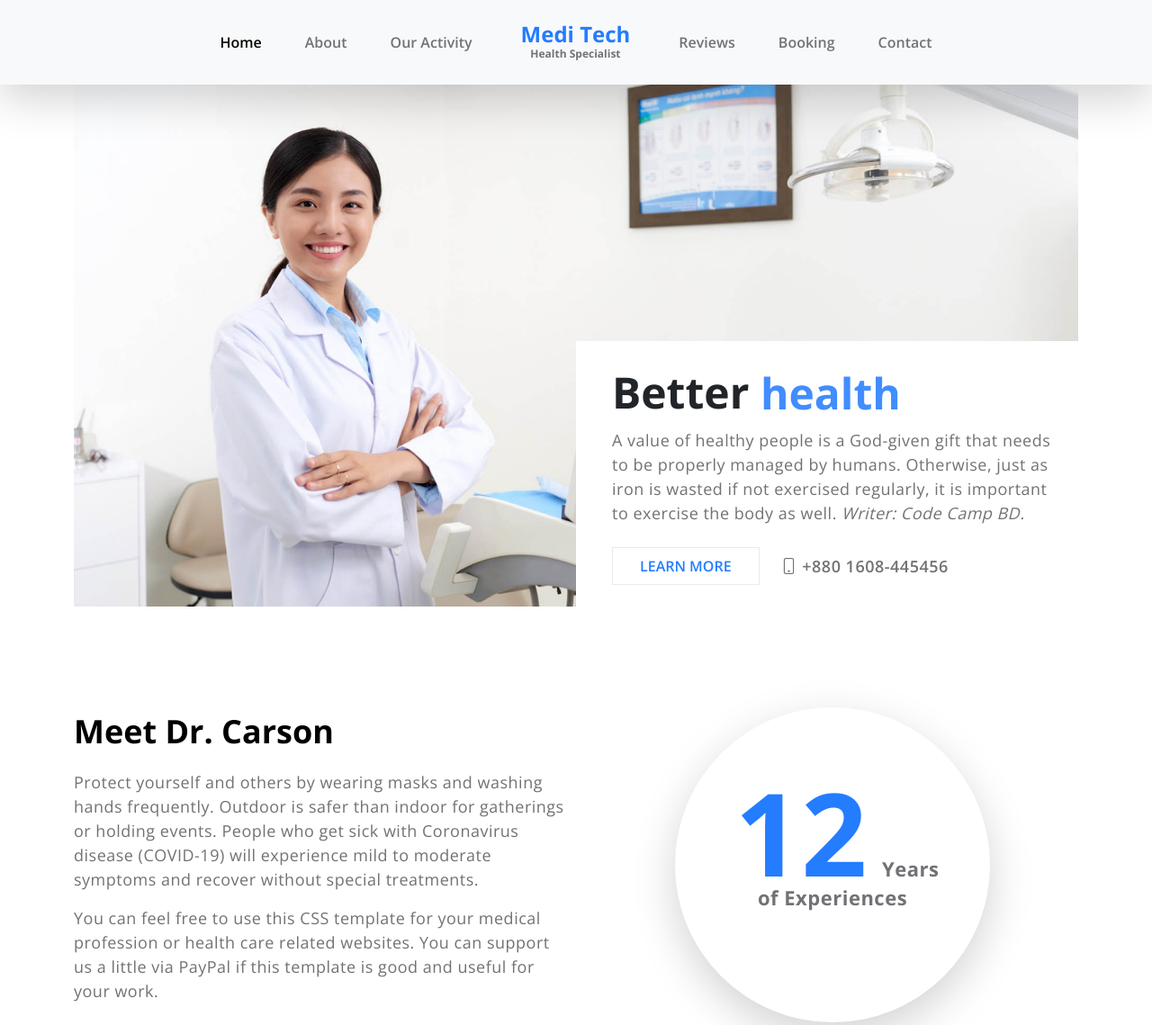
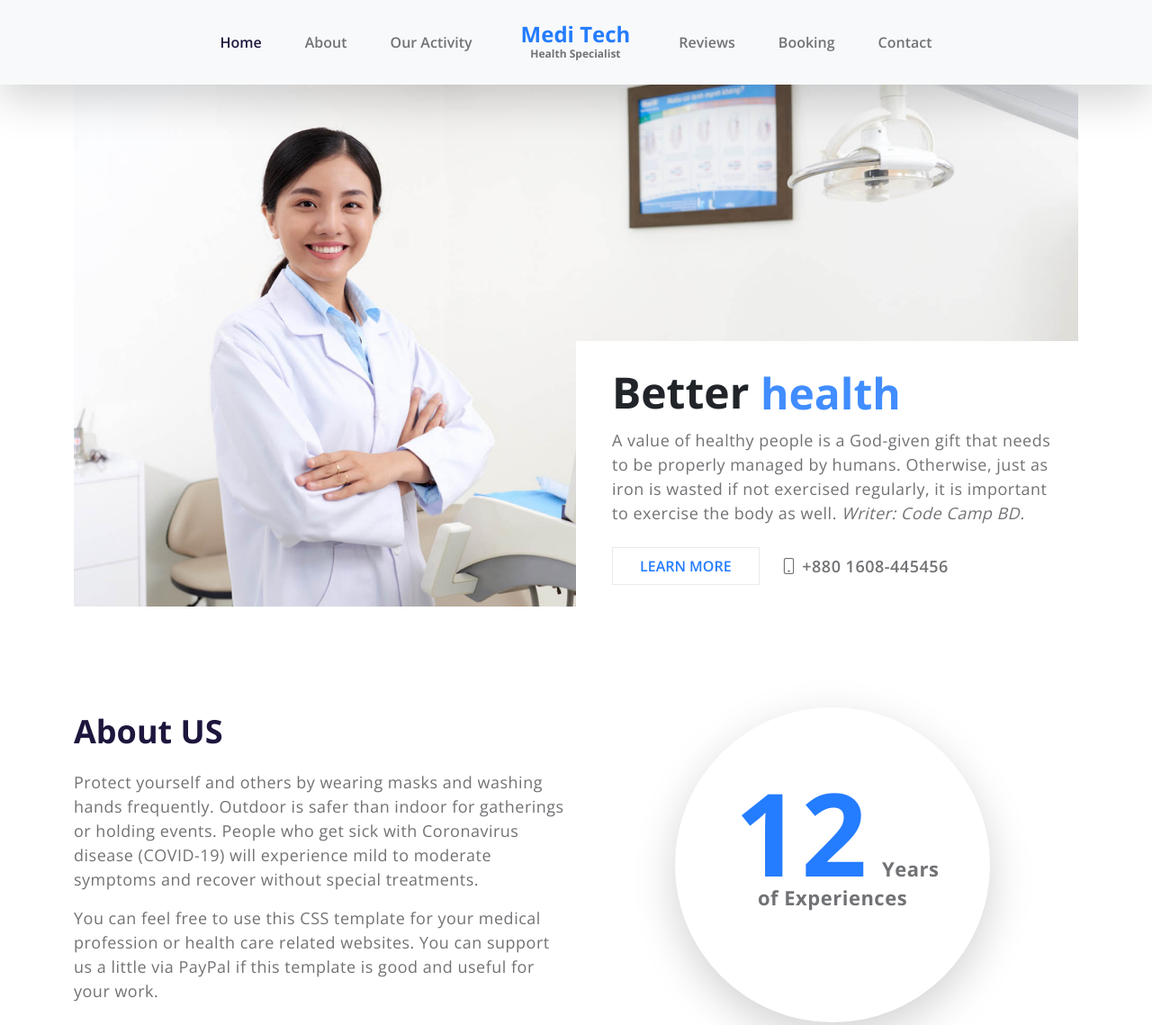
Before and after one commit to ReynaldoPaiso/Clinic, a plain HTML site: page index.html in a window 1280 px wide. Shown: the top 1139 px of the page at 90% size. Drawn offline with nearby package versions, Linux system fonts and the light colour scheme.

Commit message:
Last update - 01-04-2023

```diff
--- a/css/medi_tach.css
+++ b/css/medi_tach.css
@@ -16,7 +16,7 @@ Linkdin        :  https://www.linkedin.com/in/dev-mhrony
   --white-color:                  #FFFFFF;
   --primary-color:                #247cff;
   --section-bg-color:             #F9F9F9;
-  --dark-color:                   #000000;
+  --dark-color:                   #1e163d;
   --title-color:                  #565758;
   --p-color:                      #717275;
   --border-color:                 #eaeaea;
--- a/index.html
+++ b/index.html
@@ -142,7 +142,7 @@ Linkdin        :  https://www.linkedin.com/in/dev-mhrony
                     <div class="row">
 
                         <div class="col-lg-6 col-md-6 col-12">
-                            <h2 class="mb-lg-3 mb-3">Meet Dr. Carson</h2>
+                            <h2 class="mb-lg-3 mb-3">About US</h2>
 
                             <p>Protect yourself and others by wearing masks and washing hands frequently. Outdoor is safer than indoor for gatherings or holding events. People who get sick with Coronavirus disease (COVID-19) will experience mild to moderate symptoms and recover without special treatments.</p>
 
```
